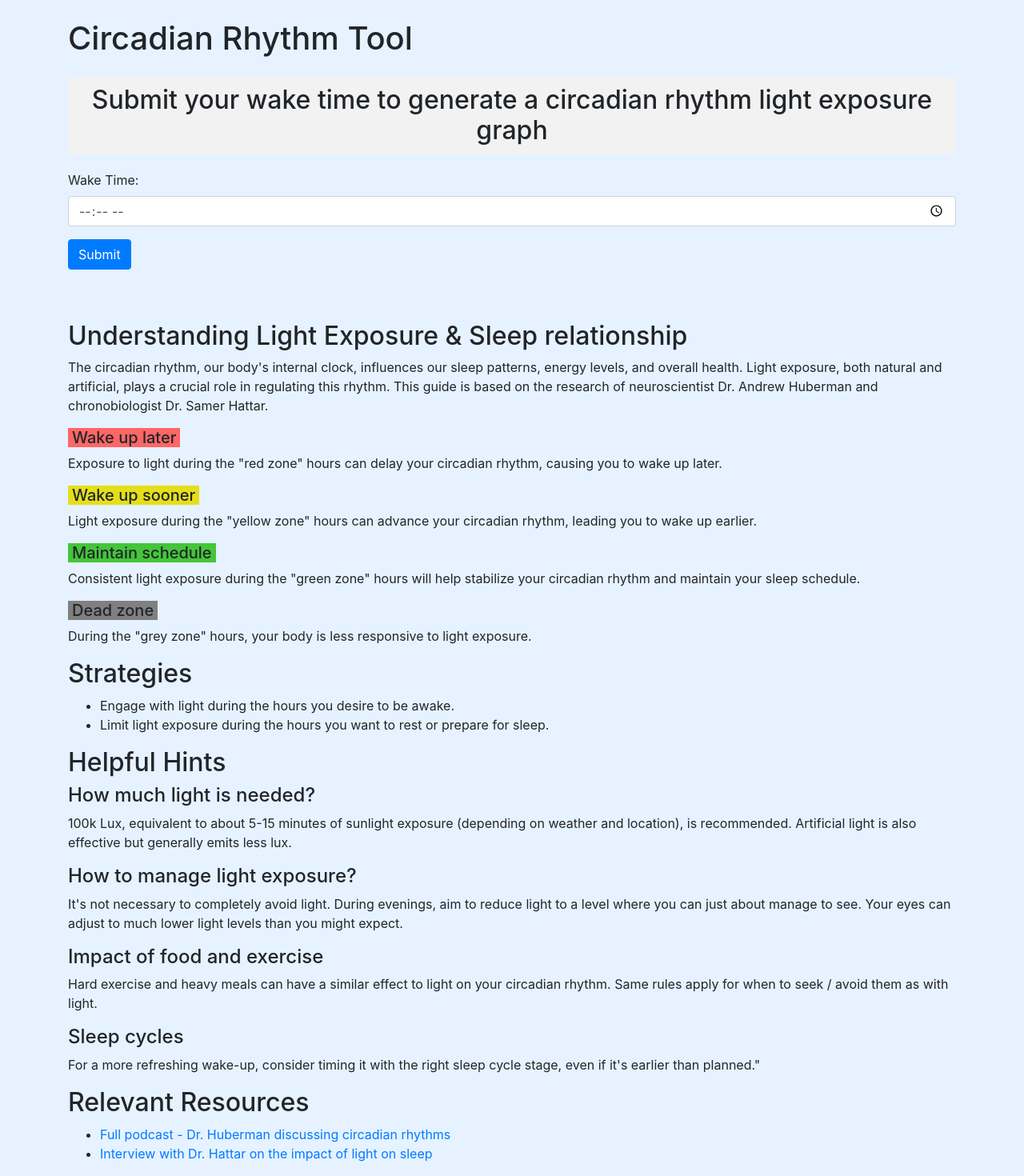
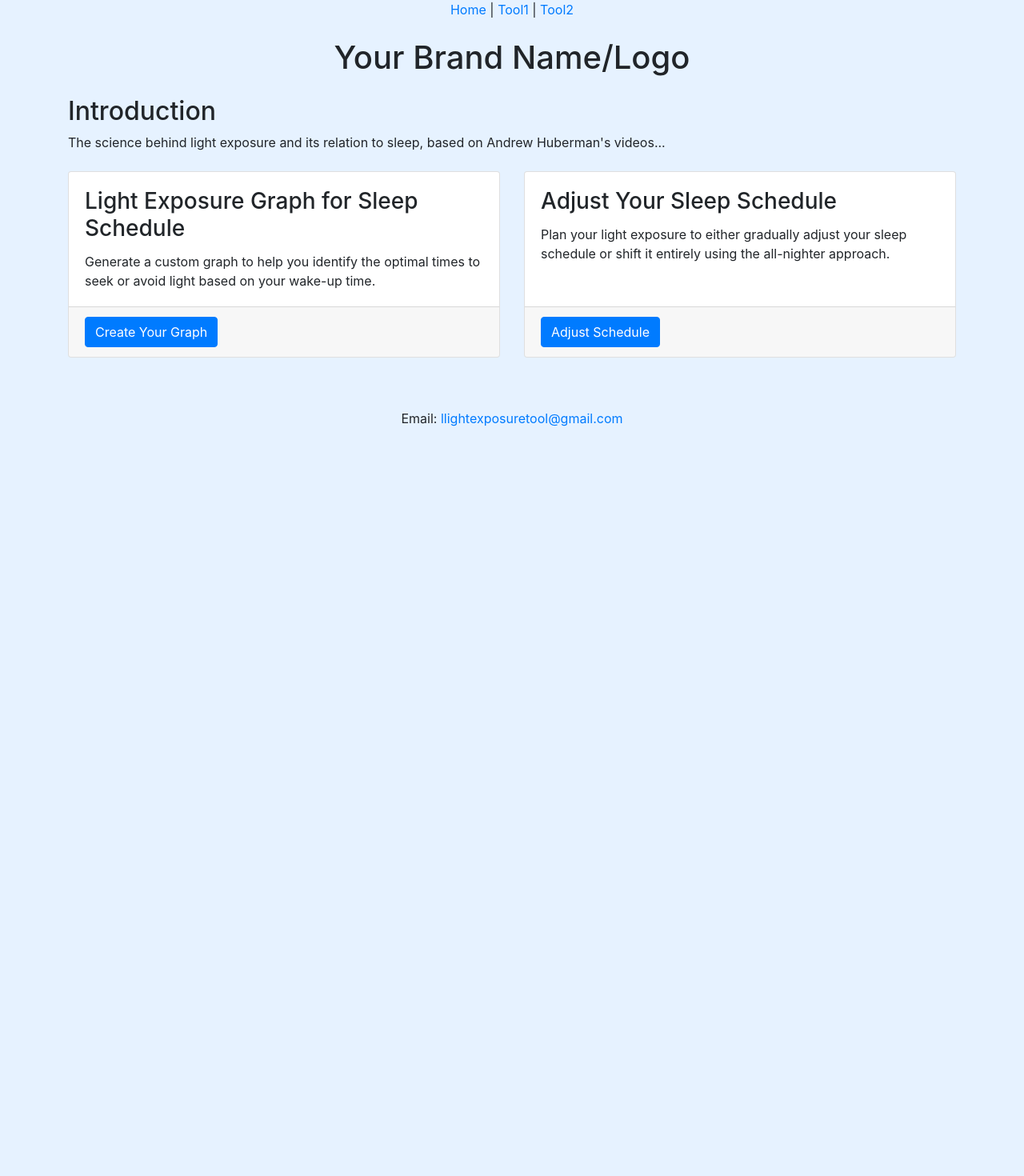
Before and after one commit to MichalKrsik1/CircadianRhythmTool, a Flask app: page / in a window 1280 px wide. Shown: the whole page at 80% size. After the commit the page ends 533 px from the top, so only its background shows below. Run offline with Flask 3, Linux system fonts and the light colour scheme; some libraries are stand-ins or nearby versions.

Commit message:
Hope it works arill

```diff
--- a/main.py
+++ b/main.py
@@ -1,19 +1,8 @@
+from flask import Flask, render_template
+from tool1 import tool1_home, tool1_submit
+from tool2 import tool2_home, tool2_submit
 import secrets
-from datetime import datetime
-import base64
-import io
-
-from flask import Flask, render_template, request, redirect, url_for, session
-import matplotlib
-import matplotlib.pyplot as plt
-import numpy as np
 from flask_session import Session
-
-from utils import calculate_blocks, adjust_blocks
-from constants import RED_COLOR, YELLOW_COLOR, GREEN_COLOR, GREY_COLOR
-
-# Set backend for matplotlib
-matplotlib.use('Agg')
 
 
 class ConfigureFlaskApp:
@@ -23,76 +12,20 @@ class ConfigureFlaskApp:
         Session(flask_app)
 
 
-class SleepImpactGraph:
-    """
-    Class to create the sleep impact graph based on light exposure
-    """
-
-    @staticmethod
-    def create_graph(blocks):
-        rect_height = 5
-        figure, axis = plt.subplots()
-        axis.fill_between([0, 24], 0, rect_height, color=GREY_COLOR)
-
-        for color, (start, end) in blocks:
-            axis.fill_between([start, end if end != 24 else 24], 0, rect_height, color=color)
-
-        axis.set_xlabel('')
-        axis.set_ylim(0, 10)
-        axis.tick_params(axis='y', colors='white')
-
-        wake_time_hours = blocks[2][1][0]
-        wake_time_minutes = (wake_time_hours % 1) * 60
-        wake_time_formatted = f'{int(wake_time_hours)}:{int(wake_time_minutes):02}'
-
-        x_ticks = np.arange(0, 25, 2)
-        x_labels = [f'{x}h' for x in x_ticks]
-        plt.xticks(x_ticks, x_labels)
-
-        red_patch = plt.Line2D([], [], color=RED_COLOR, label='Wake up later')
-        yellow_patch = plt.Line2D([], [], color=YELLOW_COLOR, label='Wake up sooner')
-        green_patch = plt.Line2D([], [], color=GREEN_COLOR, label='Maintain schedule')
-        grey_patch = plt.Line2D([], [], color=GREY_COLOR, label='Dead zone')
-        wake_up_patch = plt.Line2D([], [], color='none', label=f'Wake-up Time: {wake_time_formatted}')
-        axis.legend(handles=[red_patch, yellow_patch, green_patch, grey_patch, wake_up_patch], loc='upper right')
-
-        axis.grid(True)
-        plt.title('How and when light exposure affects your wake up time')
-
-        figfile = io.BytesIO()
-        plt.savefig(figfile, format='png')
-
-        img_data = base64.b64encode(figfile.getvalue()).decode('utf8')
-        return img_data
-
-
 app = Flask(__name__)
-ConfigureFlaskApp(app)
+ConfigureFlaskApp(app)  # This will configure your Flask app
 
 
 @app.route('/')
-def home():
-    img_data = session.pop('img_data', None)
-    return render_template('light_on_sleep_impact.html', img_data=img_data)
+def landing_page():
+    return render_template('landing_page.html')
 
 
-@app.route('/submit', methods=['POST'])
-def submit():
-    try:
-        wake_time = request.form['wakeTime']
-        wake_time_dt = datetime.strptime(wake_time, '%H:%M')
-        wake_time_hours = wake_time_dt.hour + wake_time_dt.minute / 60
+app.add_url_rule('/tool1', 'tool1_home', tool1_home)
+app.add_url_rule('/tool1/submit', 'tool1_submit', tool1_submit, methods=['POST'])
 
-        blocks = calculate_blocks(wake_time_hours)
-        adjusted_blocks = adjust_blocks(blocks)
-
-        graph = SleepImpactGraph()
-        graph_image_data = graph.create_graph(adjusted_blocks)
-        session['img_data'] = graph_image_data
-
-        return redirect(url_for('home'))
-    except ValueError:  # Handle time format errors
-        return "Invalid wake time format. Please use HH:MM.", 400
+app.add_url_rule('/tool2', 'tool2_home', tool2_home)
+app.add_url_rule('/tool2/submit', 'tool2_submit', tool2_submit, methods=['POST'])
 
 
 if __name__ == '__main__':
--- a/templates/base.html
+++ b/templates/base.html
@@ -3,7 +3,6 @@
 <head>
     <title>{% block title %}{% endblock %}</title>
 
-  {% block styles %}
     <link rel="stylesheet" href="https://stackpath.bootstrapcdn.com/bootstrap/4.3.1/css/bootstrap.min.css">
     <style>
     .page-bg {
@@ -42,16 +41,30 @@
       background-color: #f2f2f2;
       border-radius: 5px;
     }
+
     </style>
-  {% endblock %}
-
     {% block extra_styles %}{% endblock %}
 
 </head>
 
 <body class="page-bg">
 
+    <!-- Header -->
+    <header style="text-align: center;">
+    <nav>
+        <a href="{{ url_for('landing_page') }}">Home</a> |
+        <a href="{{ url_for('tool1_home') }}">Tool1</a> |
+        <a href="{{ url_for('tool2_home') }}">Tool2</a>
+    </nav>
+    </header>
+
+
 {% block content %}{% endblock %}
+
+<!-- Footer -->
+<footer style="text-align: center; margin-top: 40px;">
+    <p>Email: <a href="mailto:llightexposuretool@gmail.com">llightexposuretool@gmail.com</a></p>
+</footer>
 
 </body>
 </html>
--- /dev/null
+++ b/templates/landing_page.html
@@ -0,0 +1,46 @@
+{% extends "base.html" %}
+
+{% block title %}Your Sleep Tools{% endblock %}
+
+{% block content %}
+<div class="container mt-4">
+    <header class="text-center mb-4">
+        <h1>Your Brand Name/Logo</h1>
+    </header>
+
+    <!-- Introduction -->
+    <section>
+        <h2>Introduction</h2>
+        <p>The science behind light exposure and its relation to sleep, based on Andrew Huberman's videos...</p>
+    </section>
+
+    <!-- Tool Selection -->
+    <section class="row mt-4">
+        <!-- Graph Tool -->
+        <div class="col-md-6 mb-4">
+            <div class="card h-100">
+                <div class="card-body">
+                    <h3 class="card-title">Light Exposure Graph for Sleep Schedule</h3>
+                    <p class="card-text">Generate a custom graph to help you identify the optimal times to seek or avoid light based on your wake-up time.</p>
+                </div>
+                <div class="card-footer">
+                    <a href="{{ url_for('tool1_home') }}" class="btn btn-primary">Create Your Graph</a>
+                </div>
+            </div>
+        </div>
+
+        <!-- Sleep Schedule Tool -->
+        <div class="col-md-6 mb-4">
+            <div class="card h-100">
+                <div class="card-body">
+                    <h3 class="card-title">Adjust Your Sleep Schedule</h3>
+                    <p class="card-text">Plan your light exposure to either gradually adjust your sleep schedule or shift it entirely using the all-nighter approach.</p>
+                </div>
+                <div class="card-footer">
+                    <a href="{{ url_for('tool2_home') }}" class="btn btn-primary">Adjust Schedule</a>
+                </div>
+            </div>
+        </div>
+    </section>
+</div>
+{% endblock %}
--- a/templates/light_on_sleep_impact.html
+++ b/templates/light_on_sleep_impact.html
@@ -9,13 +9,14 @@
   <h2 class="text-center placeholder-header">Submit your wake time to generate a circadian rhythm light exposure graph</h2>
 
 
-  <form action="/submit" method="post" id="timeForm">
+  <form action="{{ url_for('tool1_submit') }}" method="post" id="timeForm">
     <div class="form-group">
       <label for="wakeTime">Wake Time:</label>
       <input type="time" class="form-control" id="wakeTime" name="wakeTime">
     </div>
-    <button type="submit" class="btn btn-primary">Submit</button>
+    <input type="submit" value="Submit" class="btn btn-primary"> <!-- This button will submit the form -->
   </form>
+
 
   <div class="d-flex justify-content-center mt-4">
     {% if img_data %}
```
Also changed, not shown: templates/switch_wake_time.html (+15 -9 lines), tool2.py (renamed from switch_wake_time.py, +4 -23 lines). Lines whose indentation alone changed are shown as unchanged.
